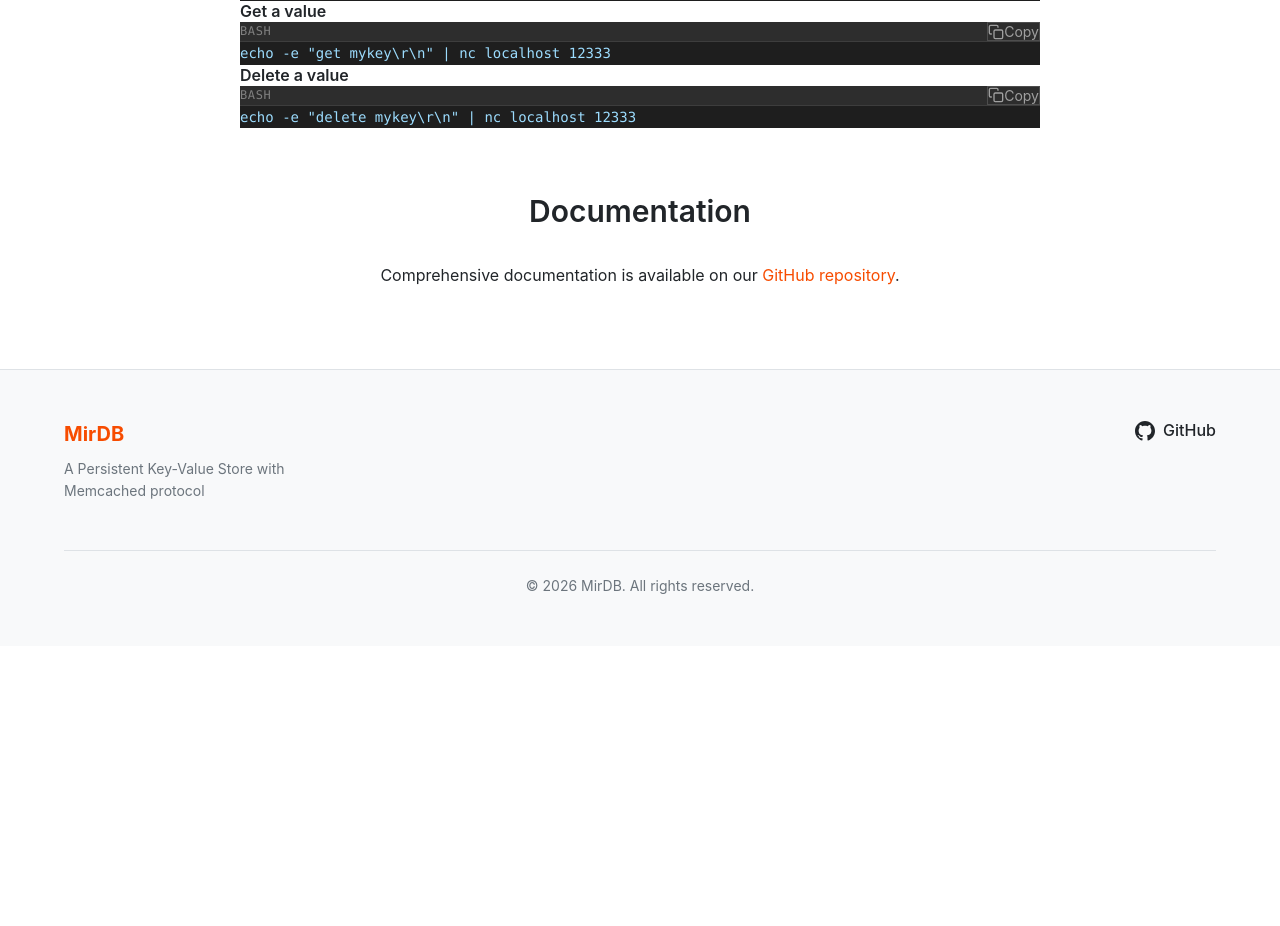
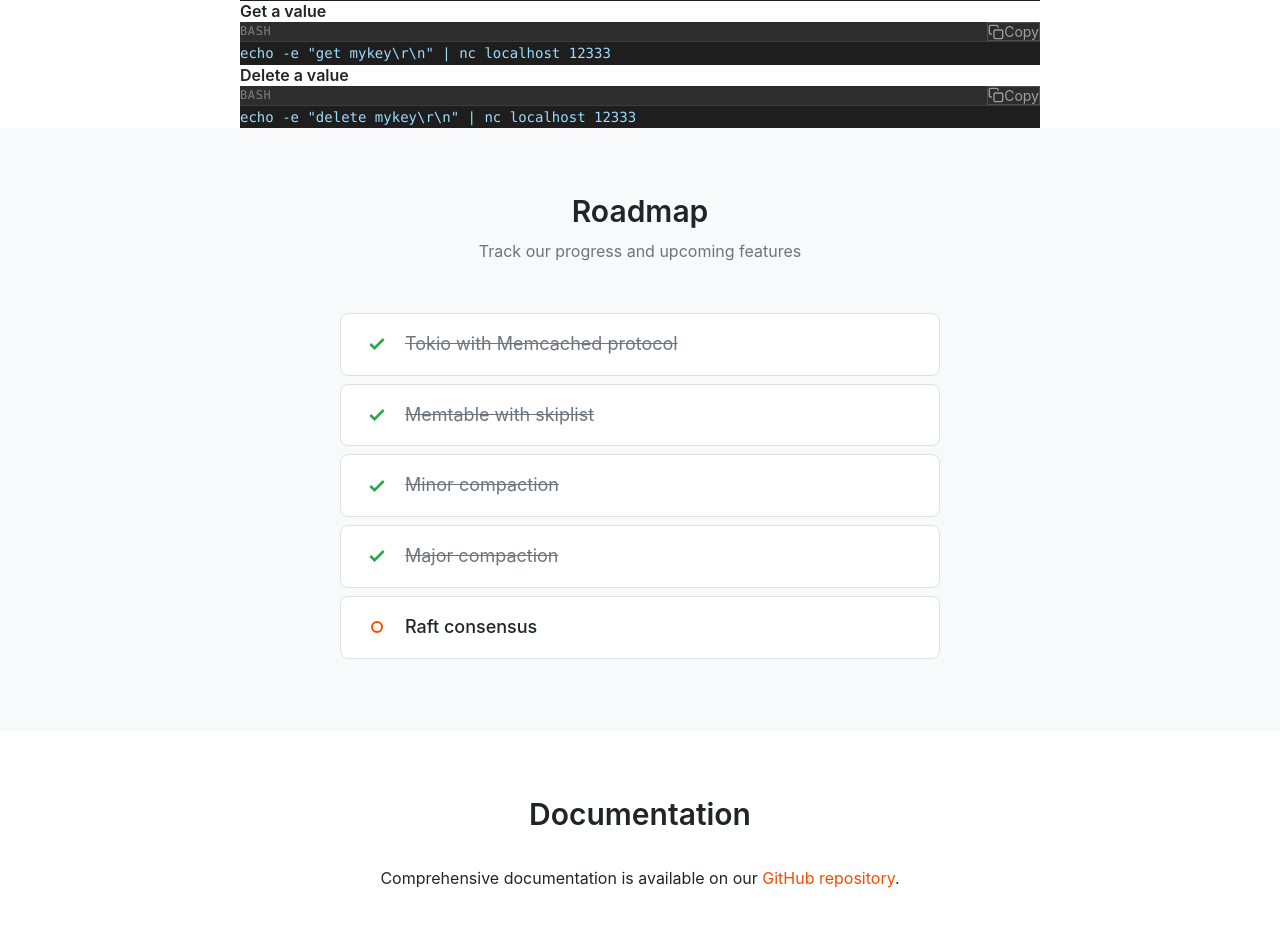
Before and after one commit to yetone/mirdb, a SvelteKit app in the folder homepage/: page / in a window 1280 px wide. Shown: the part 1640-2566 px from the top of the page. Before the commit the page ends 2286 px from the top, so only its background shows below. Built offline with nearby package versions, Linux system fonts and the light colour scheme.

Commit message:
feat(roadmap): add Roadmap section with completion status indicators
Implements REQ-10 with completed and planned feature display.
Completed items: Tokio, Memtable, Minor/Major compaction.
Planned items: Raft consensus.

```diff
--- /dev/null
+++ b/homepage/src/lib/components/sections/Roadmap.svelte
@@ -0,0 +1,146 @@
+<!--
+  Roadmap Section Component
+  Owner: Scenario 6 - Roadmap Section
+
+  Displays planned and completed features:
+  - [x] Tokio with Memcached protocol
+  - [x] Memtable with skiplist
+  - [x] Minor compaction
+  - [x] Major compaction
+  - [ ] Raft consensus
+
+  Props: none (uses constants)
+
+  REQ-10 traceability
+-->
+<script lang="ts">
+	import { ROADMAP_ITEMS } from '$lib/utils/constants';
+</script>
+
+<section id="roadmap" class="section roadmap" aria-label="Roadmap section">
+	<div class="container">
+		<h2>Roadmap</h2>
+		<p class="roadmap-subtitle">Track our progress and upcoming features</p>
+		<ul class="roadmap-list" role="list">
+			{#each ROADMAP_ITEMS as item}
+				<li class="roadmap-item" class:completed={item.completed} class:planned={!item.completed}>
+					<span class="roadmap-status" aria-hidden="true">
+						{#if item.completed}
+							<svg class="checkmark" viewBox="0 0 24 24" fill="none" stroke="currentColor" stroke-width="3">
+								<polyline points="20 6 9 17 4 12"></polyline>
+							</svg>
+						{:else}
+							<span class="pending-indicator"></span>
+						{/if}
+					</span>
+					<span class="roadmap-title">
+						{item.title}
+					</span>
+					<span class="sr-only">
+						{item.completed ? '(completed)' : '(planned)'}
+					</span>
+				</li>
+			{/each}
+		</ul>
+	</div>
+</section>
+
+<style>
+	.roadmap {
+		background-color: var(--color-surface);
+	}
+
+	.roadmap h2 {
+		text-align: center;
+		margin-bottom: var(--spacing-sm);
+	}
+
+	.roadmap-subtitle {
+		text-align: center;
+		color: var(--color-text-secondary);
+		margin-bottom: var(--spacing-2xl);
+	}
+
+	.roadmap-list {
+		list-style: none;
+		max-width: 600px;
+		margin: 0 auto;
+		padding: 0;
+	}
+
+	.roadmap-item {
+		display: flex;
+		align-items: center;
+		gap: var(--spacing-md);
+		padding: var(--spacing-md) var(--spacing-lg);
+		margin-bottom: var(--spacing-sm);
+		background-color: var(--color-background);
+		border-radius: var(--border-radius-lg);
+		border: 1px solid var(--color-border);
+		transition: all var(--transition-fast);
+	}
+
+	.roadmap-item:hover {
+		box-shadow: var(--shadow-sm);
+	}
+
+	.roadmap-status {
+		display: flex;
+		align-items: center;
+		justify-content: center;
+		width: 24px;
+		height: 24px;
+		flex-shrink: 0;
+	}
+
+	.checkmark {
+		width: 20px;
+		height: 20px;
+		color: var(--color-success);
+	}
+
+	.pending-indicator {
+		width: 12px;
+		height: 12px;
+		border-radius: 50%;
+		border: 2px solid var(--color-primary);
+		background-color: transparent;
+	}
+
+	.roadmap-title {
+		flex: 1;
+		font-size: var(--font-size-lg);
+	}
+
+	.completed .roadmap-title {
+		color: var(--color-text-secondary);
+		text-decoration: line-through;
+	}
+
+	.planned .roadmap-title {
+		color: var(--color-text);
+		font-weight: 500;
+	}
+
+	.sr-only {
+		position: absolute;
+		width: 1px;
+		height: 1px;
+		padding: 0;
+		margin: -1px;
+		overflow: hidden;
+		clip: rect(0, 0, 0, 0);
+		white-space: nowrap;
+		border: 0;
+	}
+
+	@media (max-width: 768px) {
+		.roadmap-item {
+			padding: var(--spacing-sm) var(--spacing-md);
+		}
+
+		.roadmap-title {
+			font-size: var(--font-size-base);
+		}
+	}
+</style>
--- a/homepage/src/routes/+page.svelte
+++ b/homepage/src/routes/+page.svelte
@@ -1,6 +1,7 @@
 <script lang="ts">
 	import { ASCII_LOGO, FEATURES, GITHUB_URL } from '$lib/utils/constants';
 	import QuickStart from '$lib/components/sections/QuickStart.svelte';
+	import Roadmap from '$lib/components/sections/Roadmap.svelte';
 </script>
 
 <!-- Hero Section -->
@@ -36,6 +37,9 @@
 
 <!-- Quick Start Section -->
 <QuickStart />
+
+<!-- Roadmap Section -->
+<Roadmap />
 
 <!-- Docs Section -->
 <section id="docs" class="section docs">
```
Also changed, not shown: 1 other file (tests, documents, lock files or other folders).
